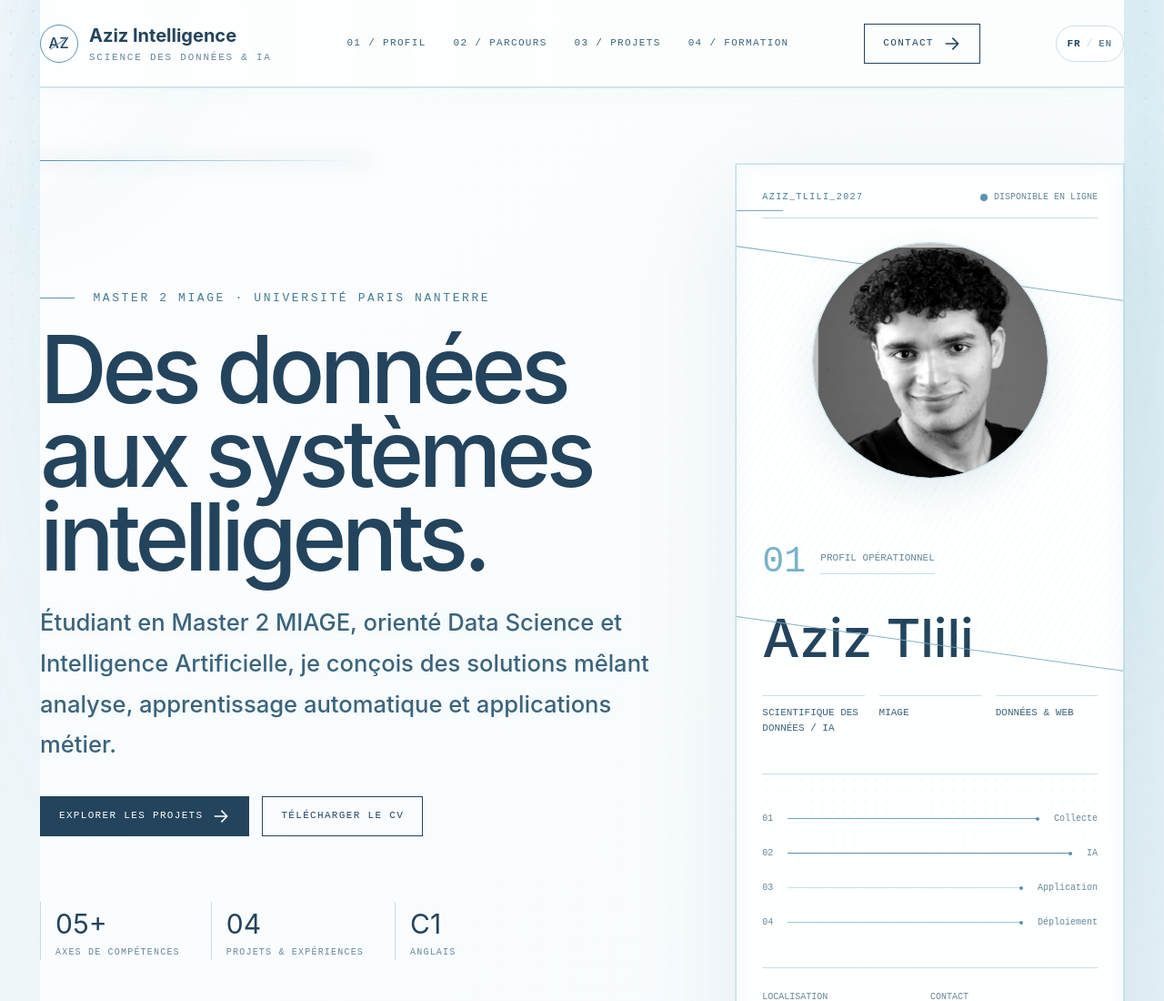
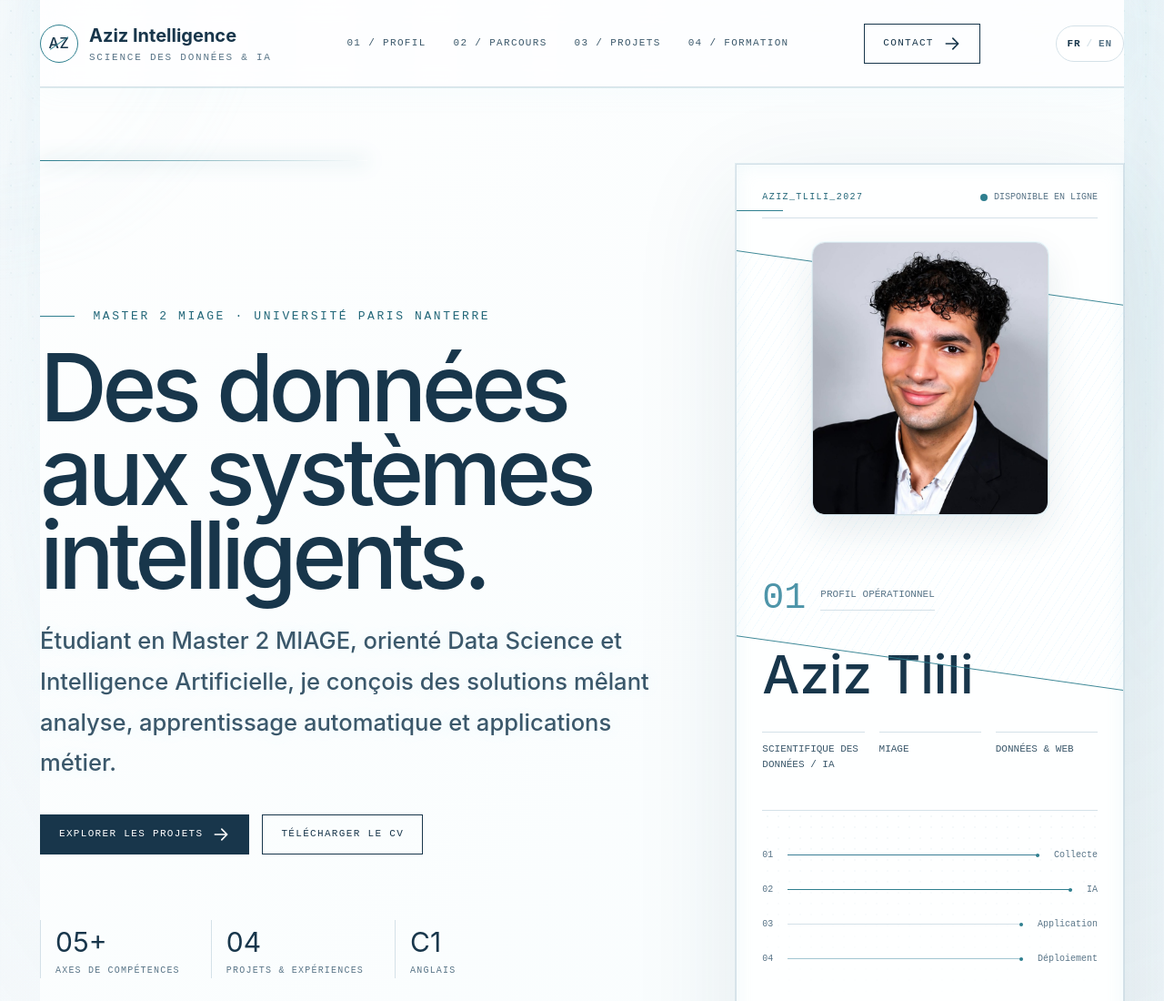
Before and after one commit to AzizTliliMiageM1/AzizIntelligence, a plain HTML site: page index.html in a window 1280 px wide. Shown: the top 1100 px of the page at 91% size. Drawn offline with Linux system fonts and the light colour scheme.

Commit message:
Improve portfolio photo and light theme
Co-authored-by: Copilot <223556219+Copilot@users.noreply.github.com>

```diff
--- a/index.html
+++ b/index.html
@@ -103,7 +103,7 @@
               </div>
 
               <div class="photo-frame">
-                <img src="photo_profile.png" alt="Aziz Tlili" class="profile-photo" />
+                <img src="photo_profile.jpg" alt="Aziz Tlili" class="profile-photo" />
               </div>
 
               <div class="identity">
--- a/styles.css
+++ b/styles.css
@@ -1311,7 +1311,7 @@ body::after {
   .profile-two-column,
   .contact-grid,
   .letter-panel {
-    grid-template-columns: 1fr;
+    grid-template-columns: minmax(0, 1fr);
   }
 
   .hero-grid {
@@ -1355,10 +1355,11 @@ body::after {
 
   .hero {
     padding: 40px 0 30px;
+    overflow-x: clip;
   }
 
   .hero h1 {
-    font-size: 78px;
+    font-size: clamp(48px, 11vw, 72px);
   }
 
   .hero-proof {
@@ -1377,6 +1378,20 @@ body::after {
   .timeline-item {
     grid-template-columns: 1fr;
     gap: 14px;
+  }
+
+  .stack-card {
+    flex-wrap: wrap;
+    gap: 12px;
+  }
+
+  .stack-card-title {
+    flex: 1 1 140px;
+  }
+
+  .stack-card-text {
+    flex: 1 1 100%;
+    max-width: 100%;
   }
 
   .site-footer,
@@ -1581,46 +1596,46 @@ body::after {
 
 /* Palette douce finale : bleu brumeux, bleu gris et blanc. */
 :root {
-  --background: #f3f8fb;
+  --background: #f7fafc;
   --paper: #ffffff;
-  --paper-soft: #eaf3f7;
-  --panel: #f8fcfd;
-  --text: #23445c;
-  --text-soft: #3c647b;
-  --text-muted: #66879a;
-  --line: #c7dfe8;
-  --sage: #5b93ad;
-  --sage-dark: #467b96;
-  --sage-soft: #7cacc0;
+  --paper-soft: #f1f6f8;
+  --panel: #f8fbfc;
+  --text: #18364b;
+  --text-soft: #3b586b;
+  --text-muted: #587487;
+  --line: #d4e1e8;
+  --sage: #2f7f8f;
+  --sage-dark: #236779;
+  --sage-soft: #2f7f8f;
   --sage-ink: #ffffff;
-  --clay: #79b2c8;
-  --clay-light: #6ca5bd;
-  --graphite: #f3f8fb;
-  --graphite-soft: #e4f0f5;
-  --sand: #9bc8d8;
-  --paper-shadow: rgba(75, 126, 151, 0.12);
-  --red: #5b93ad;
+  --clay: #4d94a8;
+  --clay-light: #3b7f96;
+  --graphite: #f7fafc;
+  --graphite-soft: #eef4f7;
+  --sand: #a2c6d1;
+  --paper-shadow: rgba(31, 70, 91, 0.1);
+  --red: #2f7f8f;
 }
 
 body {
   background:
-    radial-gradient(circle at 80% 5%, rgba(159, 211, 226, 0.24), transparent 20%),
-    radial-gradient(circle at 18% 82%, rgba(91, 147, 173, 0.09), transparent 19%),
+    radial-gradient(circle at 80% 5%, rgba(159, 211, 226, 0.14), transparent 20%),
+    radial-gradient(circle at 18% 82%, rgba(91, 147, 173, 0.05), transparent 19%),
     linear-gradient(135deg, var(--graphite) 0%, var(--graphite-soft) 100%);
 }
 
 body::before {
-  background-image: radial-gradient(rgba(91, 147, 173, 0.15) 0.9px, transparent 0.9px), linear-gradient(90deg, transparent, rgba(159, 211, 226, 0.16), transparent);
+  background-image: radial-gradient(rgba(47, 127, 143, 0.08) 0.9px, transparent 0.9px), linear-gradient(90deg, transparent, rgba(159, 211, 226, 0.1), transparent);
 }
 
 body::after {
   border-color: var(--line);
-  box-shadow: 0 0 80px rgba(159, 211, 226, 0.18) inset;
+  box-shadow: 0 0 80px rgba(159, 211, 226, 0.12) inset;
 }
 
 .site-header {
   background-color: color-mix(in srgb, var(--paper) 90%, transparent);
-  box-shadow: 0 1px 0 rgba(91, 147, 173, 0.16), 0 0 34px rgba(159, 211, 226, 0.1);
+  box-shadow: 0 1px 0 rgba(47, 127, 143, 0.12), 0 0 34px rgba(159, 211, 226, 0.08);
 }
 
 .project-card,
@@ -1633,6 +1648,18 @@ body::after {
 .scan-frame {
   background-color: rgba(255, 255, 255, 0.78);
   box-shadow: 0 0 0 1px rgba(91, 147, 173, 0.14), 0 32px 110px var(--paper-shadow), inset 0 0 20px rgba(159, 211, 226, 0.14);
+}
+
+.photo-frame {
+  width: min(260px, 100%);
+  height: 300px;
+  border-radius: 14px;
+}
+
+.profile-photo {
+  object-position: center 35%;
+  border-radius: 12px;
+  filter: none;
 }
 
 .timeline-tags span,
@@ -1645,10 +1672,15 @@ body::after {
 
 .timeline-tags span,
 .project-tags span {
-  color: #123451;
+  color: var(--text);
   background: #ffffff;
-  border-color: #7dcff0;
-  box-shadow: 0 0 0 1px rgba(125, 211, 252, 0.18), inset 0 0 12px rgba(125, 211, 252, 0.12);
+  border-color: var(--line);
+  box-shadow: 0 0 0 1px rgba(47, 127, 143, 0.06), inset 0 0 12px rgba(159, 211, 226, 0.08);
+}
+
+.project-note-link,
+.project-download {
+  color: var(--sage-dark);
 }
 
 /* Le contenu reste lisible même avant le déclenchement des animations. */
```
Also changed, not shown: photo_profile.jpg (added), 1 other file.
